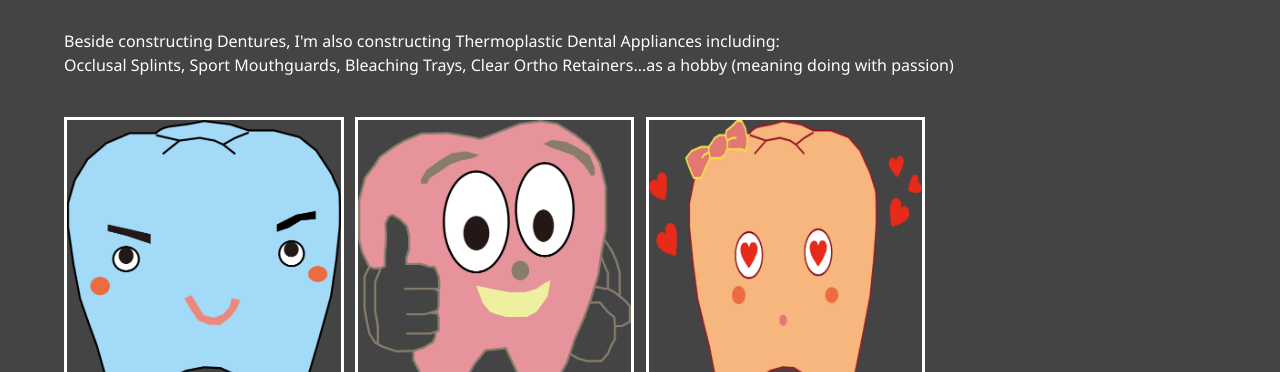
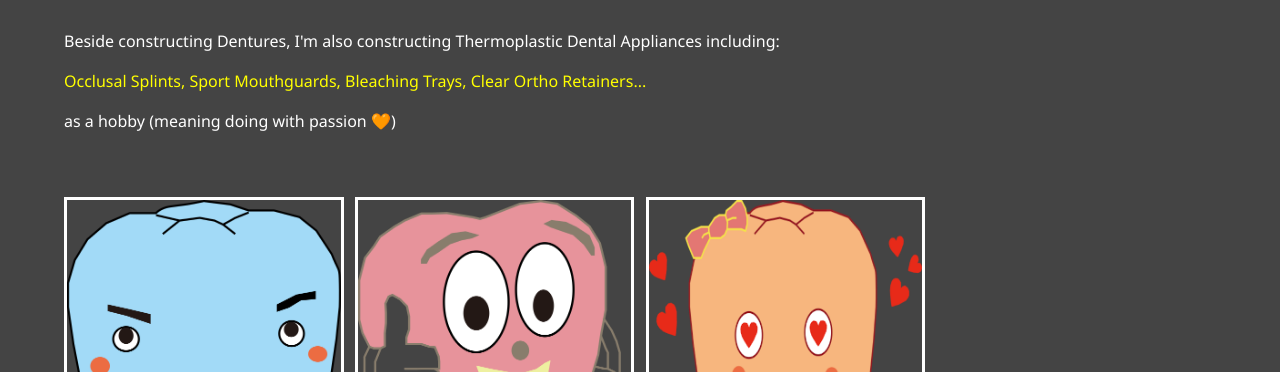
Before and after one commit to binhsydney/portfolio, a website: page work.html in a window 1280 px wide. Shown: the part 253-625 px from the top of the page. Drawn offline with Linux system fonts and the light colour scheme.

Commit message:
Update work.html

```diff
--- a/work.html
+++ b/work.html
@@ -63,11 +63,14 @@
       <p>
         Beside constructing Dentures, I'm also constructing Thermoplastic Dental
         Appliances including:
-        <br />
+      </p>
+      <p style="color: yellow;">
         Occlusal Splints, Sport Mouthguards, Bleaching Trays, Clear Ortho
-        Retainers...as a hobby (meaning doing with passion) <br />
-        <br />
+        Retainers...
       </p>
+      <p>as a hobby (meaning doing with passion 🧡)</p>
+      <br />
+      <br />
       <div class="projects">
         <div class="item">
           <a href="https://sites.google.com/view/hardsoftsplints/home">
```
